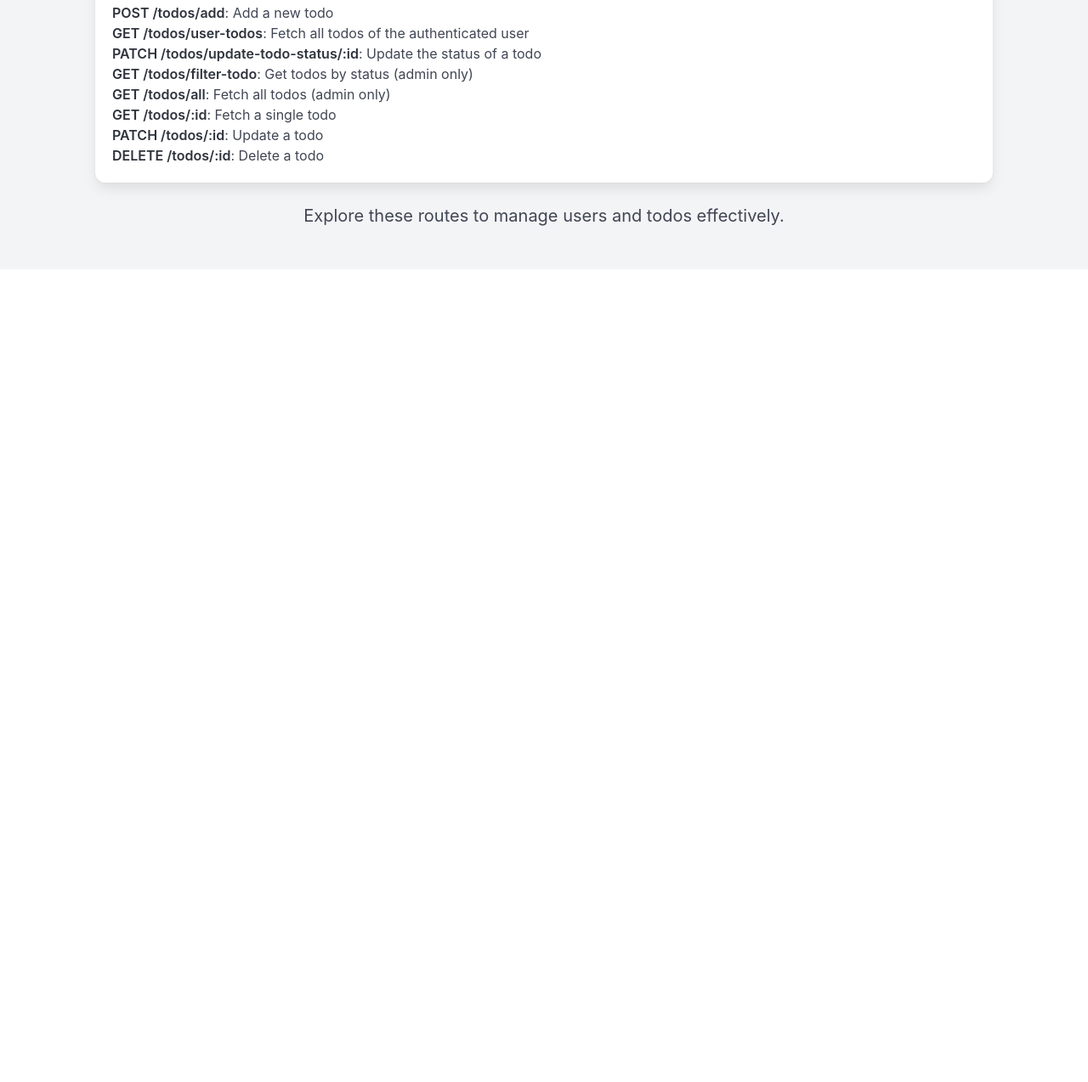
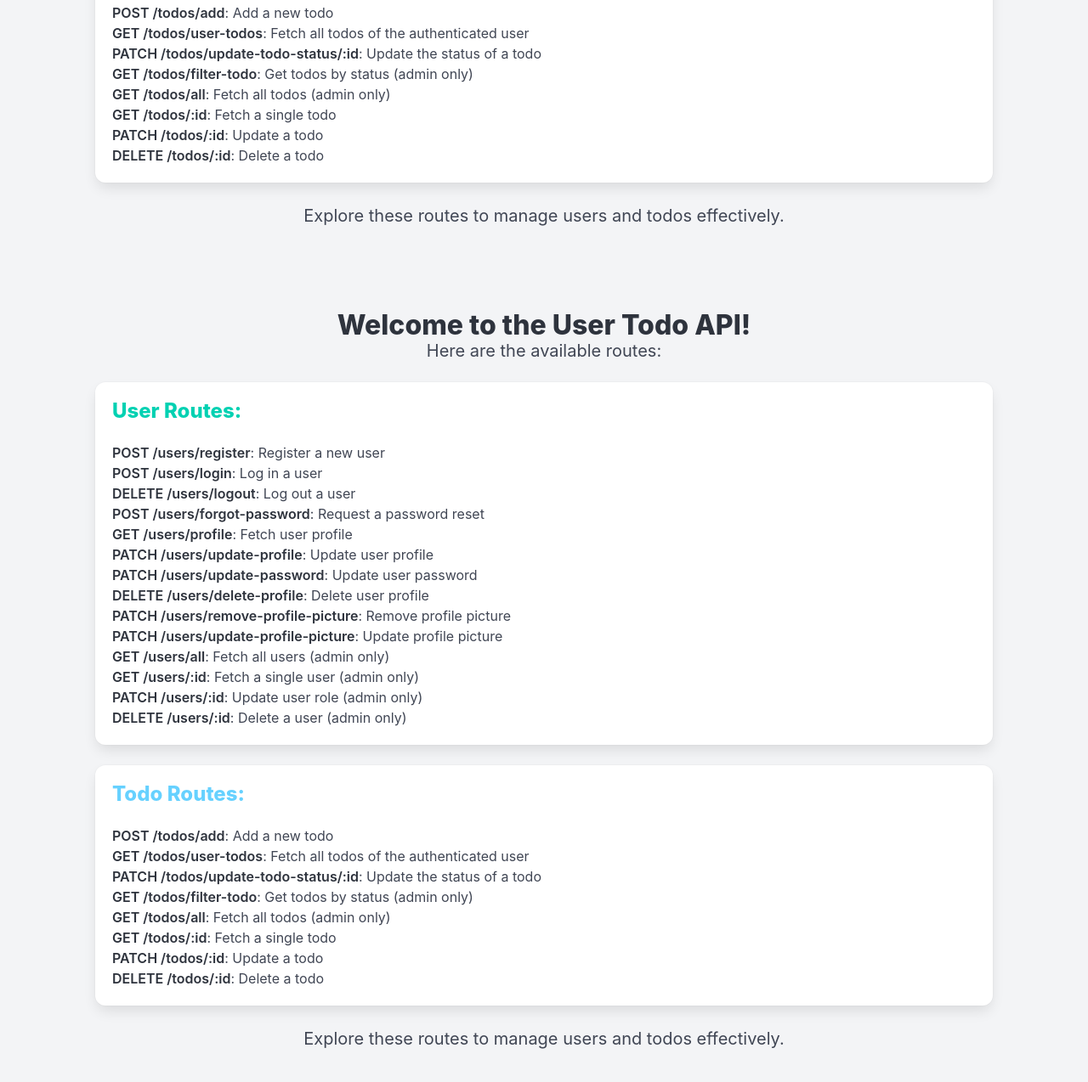
Before and after one commit to urssanjaysingh/User-Todo-API, a website: page public/welcome.html in a window 1280 px wide. Shown: the part 652-1926 px from the top of the page at 85% size. Before the commit the page ends 969 px from the top, so only its background shows below. Drawn offline with nearby package versions, Linux system fonts and the light colour scheme.

Commit message:
Ready to Deploy

```diff
--- a/public/welcome.html
+++ b/public/welcome.html
@@ -13,14 +13,16 @@
         <div class="container">
             <section class="section">
                 <div class="content has-text-centered">
-                    <h1 class="title is-3 has-text-primary">
+                    <h1 class="title is-3 has-text-dark">
                         Welcome to the User Todo API!
                     </h1>
-                    <p class="subtitle is-5">Here are the available routes:</p>
+                    <p class="subtitle is-5 has-text-grey-dark">
+                        Here are the available routes:
+                    </p>
                 </div>
 
-                <div class="box">
-                    <h2 class="title is-4 has-text-info">User Routes:</h2>
+                <div class="box has-background-white">
+                    <h2 class="title is-4 has-text-primary">User Routes:</h2>
                     <ul class="list is-hoverable">
                         <li>
                             <strong>POST /users/register</strong>: Register a
@@ -80,7 +82,7 @@
                     </ul>
                 </div>
 
-                <div class="box">
+                <div class="box has-background-white mt-5">
                     <h2 class="title is-4 has-text-info">Todo Routes:</h2>
                     <ul class="list is-hoverable">
                         <li>
@@ -115,7 +117,7 @@
                 </div>
 
                 <div class="content has-text-centered mt-5">
-                    <p class="is-size-5">
+                    <p class="is-size-5 has-text-grey-dark">
                         Explore these routes to manage users and todos
                         effectively.
                     </p>
@@ -124,3 +126,131 @@
         </div>
     </body>
 </html>
+<!DOCTYPE html>
+<html lang="en">
+    <head>
+        <meta charset="UTF-8" />
+        <meta name="viewport" content="width=device-width, initial-scale=1.0" />
+        <title>Welcome to the User Todo API</title>
+        <link
+            rel="stylesheet"
+            href="https://cdn.jsdelivr.net/npm/bulma@1.0.2/css/bulma.min.css"
+        />
+    </head>
+    <body class="has-background-light">
+        <div class="container">
+            <section class="section">
+                <div class="content has-text-centered">
+                    <h1 class="title is-3 has-text-dark">
+                        Welcome to the User Todo API!
+                    </h1>
+                    <p class="subtitle is-5 has-text-grey-dark">
+                        Here are the available routes:
+                    </p>
+                </div>
+
+                <div class="box has-background-white">
+                    <h2 class="title is-4 has-text-primary">User Routes:</h2>
+                    <ul class="list is-hoverable">
+                        <li>
+                            <strong>POST /users/register</strong>: Register a
+                            new user
+                        </li>
+                        <li>
+                            <strong>POST /users/login</strong>: Log in a user
+                        </li>
+                        <li>
+                            <strong>DELETE /users/logout</strong>: Log out a
+                            user
+                        </li>
+                        <li>
+                            <strong>POST /users/forgot-password</strong>:
+                            Request a password reset
+                        </li>
+                        <li>
+                            <strong>GET /users/profile</strong>: Fetch user
+                            profile
+                        </li>
+                        <li>
+                            <strong>PATCH /users/update-profile</strong>: Update
+                            user profile
+                        </li>
+                        <li>
+                            <strong>PATCH /users/update-password</strong>:
+                            Update user password
+                        </li>
+                        <li>
+                            <strong>DELETE /users/delete-profile</strong>:
+                            Delete user profile
+                        </li>
+                        <li>
+                            <strong>PATCH /users/remove-profile-picture</strong
+                            >: Remove profile picture
+                        </li>
+                        <li>
+                            <strong>PATCH /users/update-profile-picture</strong
+                            >: Update profile picture
+                        </li>
+                        <li>
+                            <strong>GET /users/all</strong>: Fetch all users
+                            (admin only)
+                        </li>
+                        <li>
+                            <strong>GET /users/:id</strong>: Fetch a single user
+                            (admin only)
+                        </li>
+                        <li>
+                            <strong>PATCH /users/:id</strong>: Update user role
+                            (admin only)
+                        </li>
+                        <li>
+                            <strong>DELETE /users/:id</strong>: Delete a user
+                            (admin only)
+                        </li>
+                    </ul>
+                </div>
+
+                <div class="box has-background-white mt-5">
+                    <h2 class="title is-4 has-text-info">Todo Routes:</h2>
+                    <ul class="list is-hoverable">
+                        <li>
+                            <strong>POST /todos/add</strong>: Add a new todo
+                        </li>
+                        <li>
+                            <strong>GET /todos/user-todos</strong>: Fetch all
+                            todos of the authenticated user
+                        </li>
+                        <li>
+                            <strong>PATCH /todos/update-todo-status/:id</strong
+                            >: Update the status of a todo
+                        </li>
+                        <li>
+                            <strong>GET /todos/filter-todo</strong>: Get todos
+                            by status (admin only)
+                        </li>
+                        <li>
+                            <strong>GET /todos/all</strong>: Fetch all todos
+                            (admin only)
+                        </li>
+                        <li>
+                            <strong>GET /todos/:id</strong>: Fetch a single todo
+                        </li>
+                        <li>
+                            <strong>PATCH /todos/:id</strong>: Update a todo
+                        </li>
+                        <li>
+                            <strong>DELETE /todos/:id</strong>: Delete a todo
+                        </li>
+                    </ul>
+                </div>
+
+                <div class="content has-text-centered mt-5">
+                    <p class="is-size-5 has-text-grey-dark">
+                        Explore these routes to manage users and todos
+                        effectively.
+                    </p>
+                </div>
+            </section>
+        </div>
+    </body>
+</html>
```
